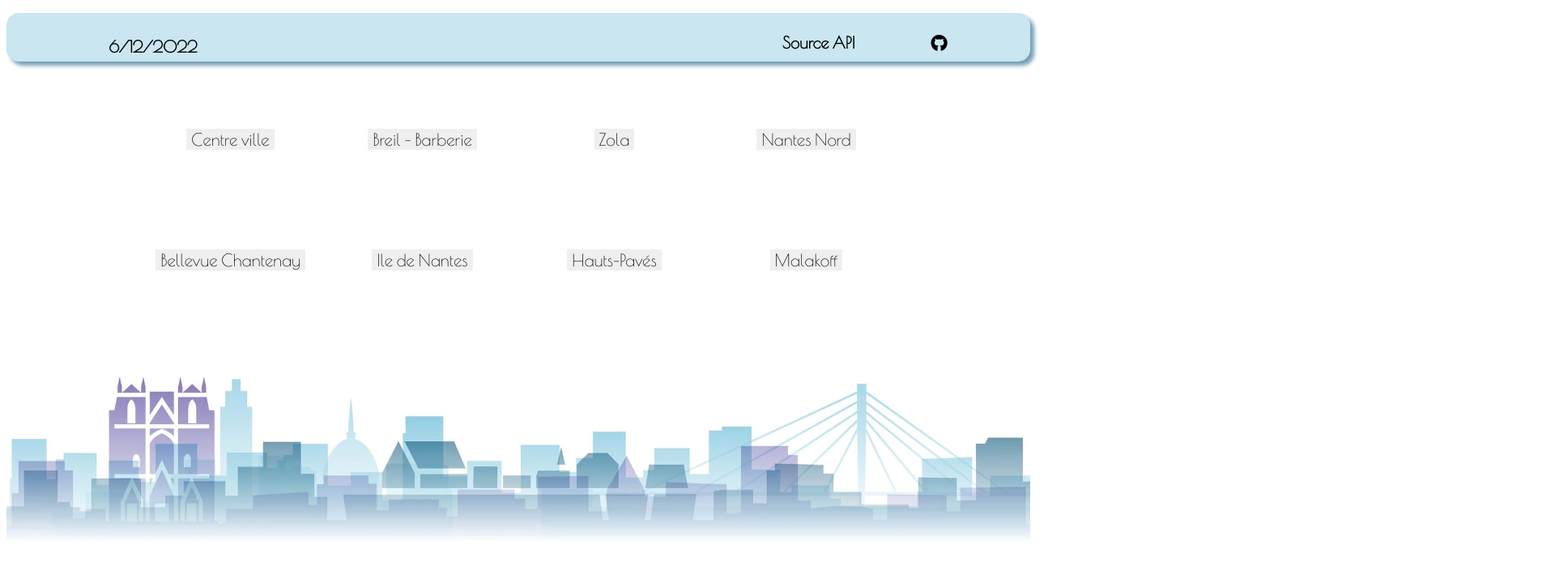
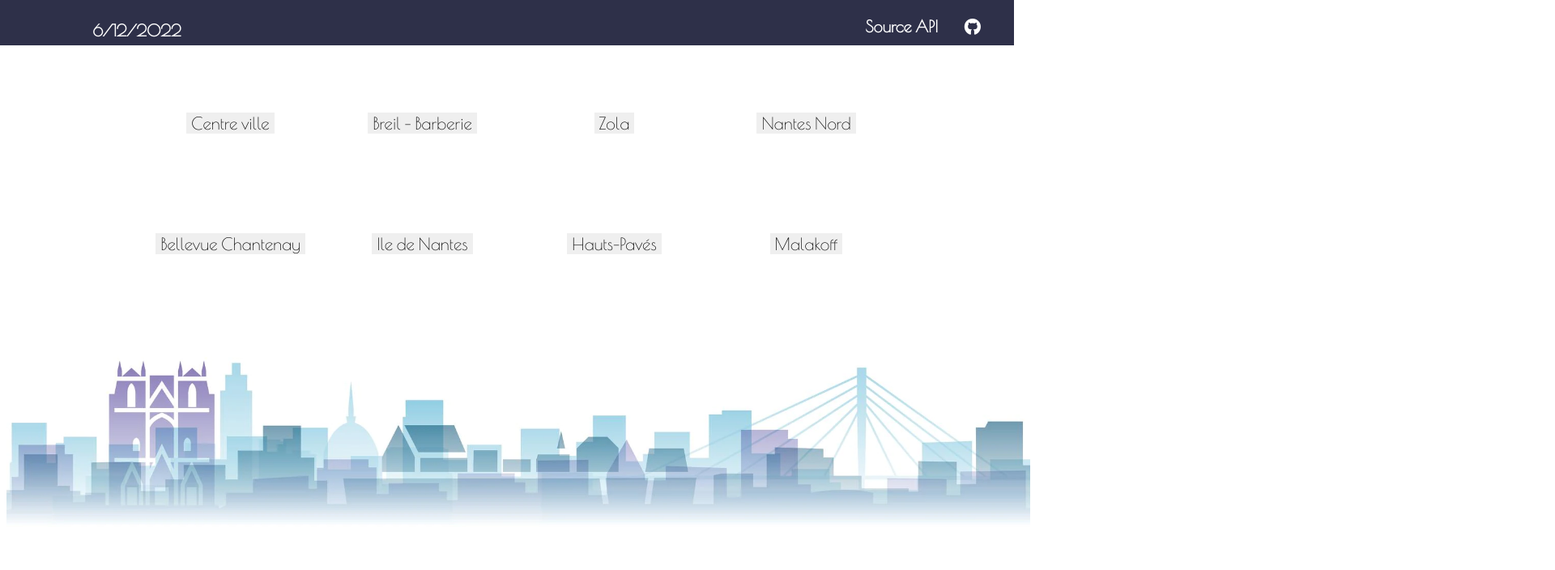
Before and after one commit to adatechschool/projet-collectif---dataviz-Audrey-Manon-Laurie, a plain HTML site: page page2.html in a window 1280 px wide. Shown: the top 704 px of the page at 81% size, 1920 px wide, since content can reach past the window. Drawn offline with nearby package versions, Linux system fonts and the light colour scheme.

Commit message:
navigationBar

```diff
--- a/style.css
+++ b/style.css
@@ -46,16 +46,18 @@
 /* page 2 */
 
 .navigation{
-    background-color: rgb(202, 230, 241);
+    background-color: rgb(46, 48, 73);
     height: 60px;
     width: 100%;
-    box-shadow:5px 5px 5px rgb(117, 159, 179);
-    border-radius:15px;
+    margin-top: -20px;
+    margin-left: -20px;
+    margin-right: 100px;
 }
+
 
 a {
     text-decoration: none;
-    color: #000000;
+    color: #ffffff;
 }
 
 li {
@@ -66,8 +68,8 @@ li {
     font-family: 'Poiret One', cursive;
     font-size: 20px;
     font-weight: bold;
-    position: relative; left: 75%; top: 25px;
-    color: #000000;
+    position: relative; left: 85%; top: 25px;
+    color: #ffffff;
 }
 
 #date {
@@ -75,14 +77,14 @@ li {
     font-size: 20px;
     font-weight: bold;
     position: relative; left: 10%; top: -30px;
-    color: #000000;
+    color: #ffffff;
 }
 
 #github {
     font-size: 20px;
     font-weight: bold;
-    position: relative; left: 90%; top: 5px;
-    color: #000000;
+    position: relative; left: 95%; top: 5px;
+    color: #ffffff;
 }
 
 
```
Also changed, not shown: page2.html (+1 -2 lines).
